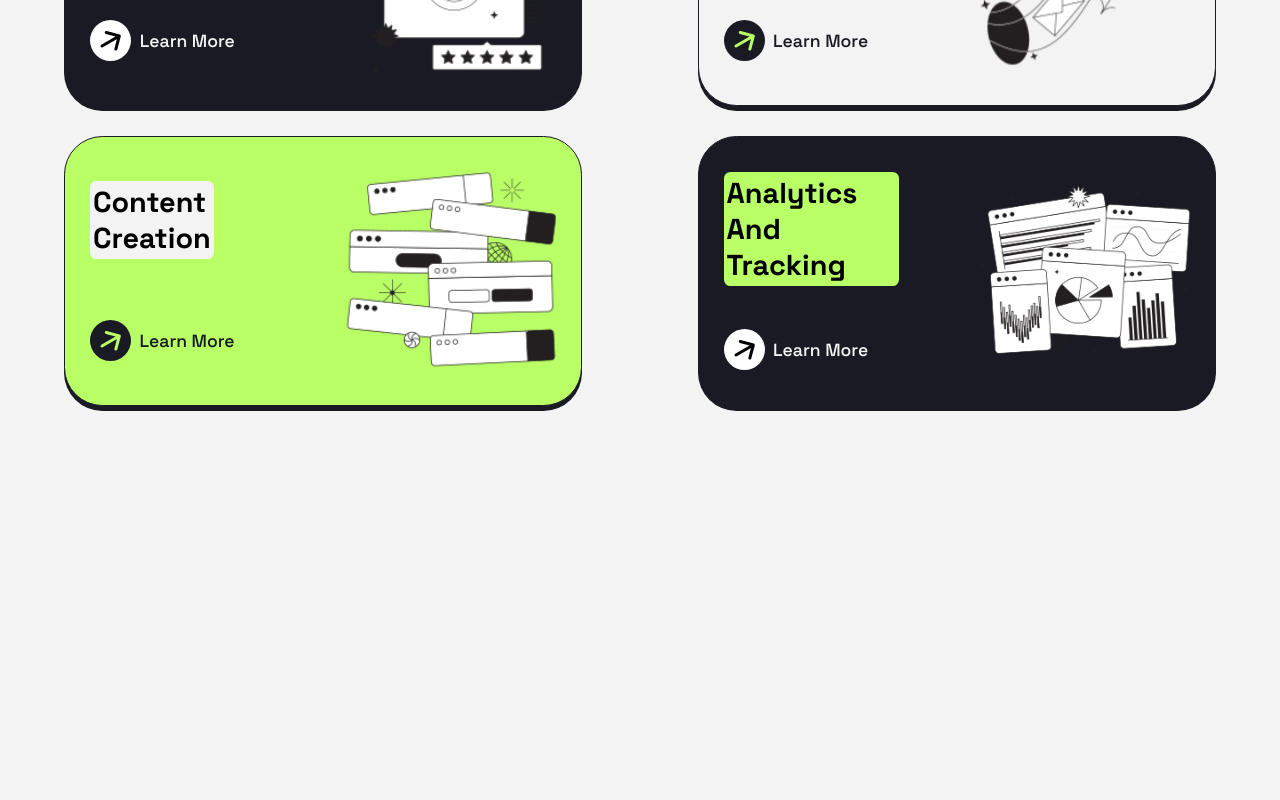
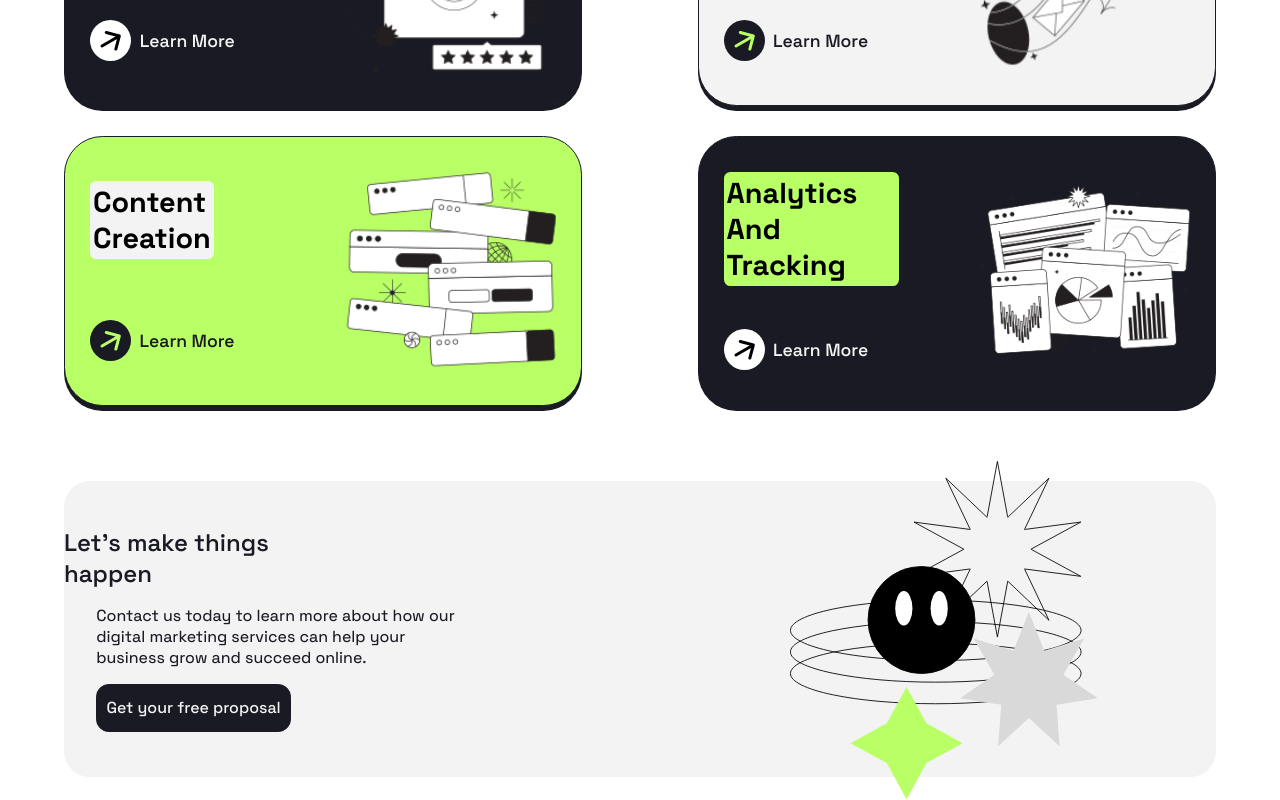
Before and after one commit to nicholas-sc-08/P-17_Positivus, a React (Vite) app in the folder Positivus/: page / in a window 1280 px wide. Shown: the part 1465-2265 px from the top of the page. Before the commit the page ends 1946 px from the top, so only its background shows below. Built offline with nearby package versions, Linux system fonts and the light colour scheme.

Commit message:
CTA feito

```diff
--- /dev/null
+++ b/Positivus/src/components/CTA/Cta.css
@@ -0,0 +1,105 @@
+.container_cta{
+
+    display: flex;
+    justify-content: space-between;
+    align-items: center;
+
+    width: 90%;
+    height: 37vh;
+
+    border-radius: 2vw;
+
+    background-color: var(--c_tres);
+}
+
+.container_conteudo_cta{
+
+    display: flex;
+    flex-direction: column;
+    justify-content: space-evenly;
+    width: 50%;
+    height: 80%;
+
+}
+
+.container_conteudo_cta h1{
+
+    display: flex;
+    justify-content: end;
+    width: 50%;
+
+    font-family: var(--t_um);
+    font-size: 1.5rem;
+    font-weight: 550;
+
+    color: var(--c_dois);
+}
+
+.container_alinhamento_texto_cta{
+
+    display: flex;
+    justify-content: end;
+    align-items: center;
+
+    width: 70%;
+}
+
+.container_conteudo_cta p{
+
+    width: 92%;
+
+    font-family: var(--t_um);
+    font-size: 1rem;
+    font-weight: 450;
+
+    color: var(--c_dois);
+}
+
+.container_alinhamento_button_cta{
+
+    display: flex;
+    justify-content: center;
+    align-items: center;
+
+    width: 45%;
+    height: 20%;
+}
+
+.container_alinhamento_button_cta button{
+
+    width: 75%;
+    height: 100%;
+
+    cursor: pointer;
+    transition: 0.3s;
+
+    font-size: 1rem;
+    font-family: var(--t_um);
+    font-weight: 500;
+
+    border-radius: 1vw;
+    border: 0.1vw solid var(--c_dois);
+
+    color: var(--c_tres);
+    background-color: var(--c_dois);
+}
+
+.container_alinhamento_button_cta button:hover{
+
+    color: var(--c_dois);
+    background-color: var(--c_um);
+}
+
+.container_imagem_cta{
+
+    display: flex;
+    align-items: center;
+    justify-content: start;
+
+    width: 37%;
+}
+
+.container_imagem_cta img{
+
+    width: 100%;
+}
--- /dev/null
+++ b/Positivus/src/components/CTA/Cta.jsx
@@ -0,0 +1,35 @@
+import "./Cta.css";
+
+function Cta() {
+    return (
+        <main className="container_cta">
+
+            <section className="container_conteudo_cta">
+
+                <h1>Let's make things happen</h1>
+
+                <div className="container_alinhamento_texto_cta">
+
+                    <p>Contact us today to learn more about how our digital marketing services can help your business grow and succeed online.</p>
+
+                </div>
+
+                <div className="container_alinhamento_button_cta">
+
+                    <button>Get your free proposal</button>
+
+                </div>
+
+            </section>
+
+            <aside className="container_imagem_cta">
+
+                <img src="./images/CTA/Cta.svg" alt="" />
+
+            </aside>
+
+        </main>
+    )
+}
+
+export default Cta
--- a/Positivus/src/index.css
+++ b/Positivus/src/index.css
@@ -2,6 +2,7 @@
   --c_um: #B9FF66;
   --c_dois: #191A23;
   --c_tres: #F3F3F3;
+  --c_quatro: #FFFFFF;
 
   --t_um: "Space Grotesk", sans-serif;
 }
@@ -16,6 +17,6 @@ html, body {
 
   width: 100%;
   height: 100%;
-  background-color: var(--c_tres);
+  background-color: var(--c_quatro);
   font-family: var(--t_um);
 }
--- a/Positivus/src/pages/Home/Home.css
+++ b/Positivus/src/pages/Home/Home.css
@@ -5,5 +5,5 @@
   align-items: center;
 
   width: 100%;
-  background-color: var(--c_tres);
+  background-color: var(--c_quatro);
 }
--- a/Positivus/src/pages/Home/Home.jsx
+++ b/Positivus/src/pages/Home/Home.jsx
@@ -3,6 +3,7 @@ import Header from '../../components/Header/Header.jsx';
 import Banner from '../../components/Banner/Banner.jsx';
 import Marcas from '../../components/Marcas/Marcas.jsx';
 import Section_cards from '../../components/Cards Serviço/Section Cards/Section_cards.jsx';
+import Cta from '../../components/CTA/Cta.jsx';
 
 function Home() {
   return (
@@ -12,6 +13,7 @@ function Home() {
       <Banner />
       <Marcas />
       <Section_cards/>
+      <Cta/>
 
     </div>
   )
```
Also changed, not shown: Positivus/public/images/CTA/Cta.svg (added).
